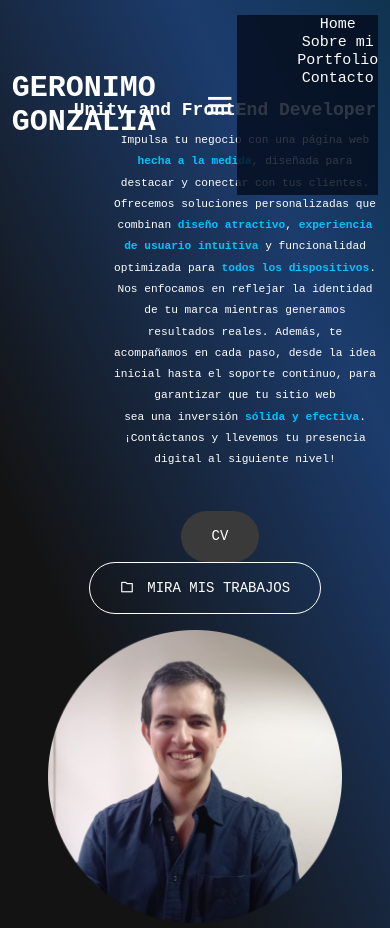
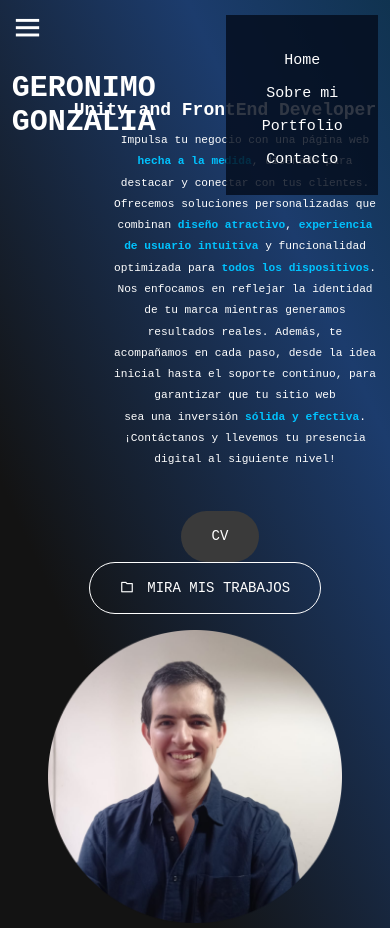
Before and after one commit to geropython/LandingPage, a plain HTML site: page index.html in a window 390 px wide. Drawn offline with nearby package versions, Linux system fonts and the light colour scheme.

Commit message:
mejora final

```diff
--- a/style.css
+++ b/style.css
@@ -55,7 +55,7 @@ header{
     display: none;
 }
 .menu-icon-action{
-    display: block;
+    display: none;
 }
 
 /* Color letras parrafos */
@@ -203,20 +203,21 @@ section{
     .scroll-down{
         display: none;
     }
-    /* .logo{
-        font-size: 15px;
-    } */
-    /* .hero h4{
-        font-size: 15px;
-    } */
 
 /* 768 PX */
     @media (max-width: 768px){
         .menu-icon-action{
             display: block;
+            position: absolute;
+            left: 10px;
+            top: 10px;
+            font-size: 24px;
+            cursor:pointer;
+            z-index: 100;
         }
         #menu-icon{
-            display: block;
+            display: block;/*TODO: Arreglar para movil*/
+
         }
         .hero-text{
             text-align: center;
@@ -233,13 +234,24 @@ section{
         .navlist{
             display: absolute;
             top: 100%;
-            right: 0%;
+            right: -100%;
             width: 200px;
             height: 180px;
             background-color: #040d1dd2;
             display: flex;
             flex-direction: column;
             align-items: center;
+            padding: 30px 20px;
+            transition: all 1s ease;
+        }
+        .navlist a{
+            margin-left: 0;
+            display: block;
+            margin: 7px 0;
+        }
+        /* Funcion */
+        #menu-toggle:checked + label.menu-icon-action + ul{
+            right: 0;
         }
     }
 }
```
